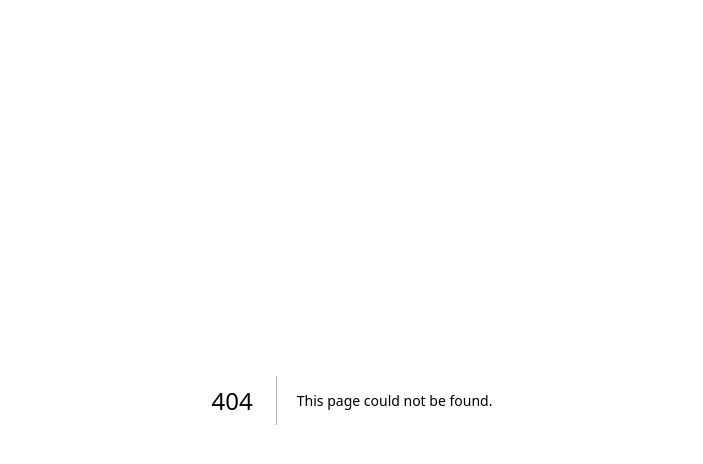
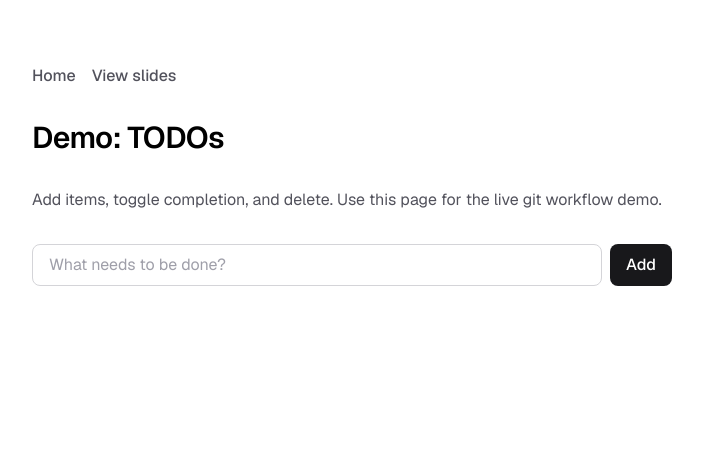
Before and after one commit to Jonhyog/git-workflow, a Next.js app: page /git-workflow/demo in a window 1280 px wide. Before the commit this address had no page. Shown: the top 464 px of the page, without its empty margins (288-991 px from the left). Built offline with nearby package versions, Linux system fonts and the light colour scheme.

Commit message:
feat: add demo route

```diff
--- /dev/null
+++ b/app/demo/TodoInput.tsx
@@ -0,0 +1,46 @@
+"use client";
+
+import { useState, useCallback } from "react";
+
+export type TodoInputProps = {
+  onAdd: (text: string) => void;
+};
+
+export default function TodoInput({ onAdd }: TodoInputProps) {
+  const [value, setValue] = useState("");
+
+  const handleChange = useCallback((e: React.ChangeEvent<HTMLInputElement>) => {
+    setValue(e.target.value);
+  }, []);
+
+  const handleSubmit = useCallback(
+    (e: React.SubmitEvent<HTMLFormElement>) => {
+      e.preventDefault();
+      const trimmed = value.trim();
+      if (trimmed) {
+        onAdd(trimmed);
+        setValue("");
+      }
+    },
+    [value, onAdd]
+  );
+
+  return (
+    <form onSubmit={handleSubmit} className="flex gap-2">
+      <input
+        type="text"
+        value={value}
+        onChange={handleChange}
+        placeholder="What needs to be done?"
+        className="flex-1 rounded-lg border border-zinc-300 dark:border-zinc-600 bg-white dark:bg-zinc-900 px-4 py-2 text-zinc-900 dark:text-zinc-100 placeholder:text-zinc-400 dark:placeholder:text-zinc-500 focus:outline-none focus:ring-2 focus:ring-zinc-400 dark:focus:ring-zinc-500"
+        aria-label="New todo text"
+      />
+      <button
+        type="submit"
+        className="rounded-lg bg-zinc-900 dark:bg-zinc-100 px-4 py-2 font-medium text-white dark:text-zinc-900 hover:bg-zinc-800 dark:hover:bg-zinc-200"
+      >
+        Add
+      </button>
+    </form>
+  );
+}
--- /dev/null
+++ b/app/demo/TodoItem.tsx
@@ -0,0 +1,54 @@
+"use client";
+
+import { useCallback } from "react";
+
+export type TodoItemProps = {
+  id: string;
+  text: string;
+  completed: boolean;
+  onToggle: (id: string) => void;
+  onDelete: (id: string) => void;
+};
+
+export default function TodoItem({
+  id,
+  text,
+  completed,
+  onToggle,
+  onDelete,
+}: TodoItemProps) {
+  const handleToggle = useCallback(() => {
+    onToggle(id);
+  }, [id, onToggle]);
+
+  const handleDelete = useCallback(() => {
+    onDelete(id);
+  }, [id, onDelete]);
+
+  return (
+    <li className="flex items-center gap-3 rounded-lg border border-zinc-200 dark:border-zinc-700 bg-white dark:bg-zinc-900 px-4 py-3">
+      <input
+        type="checkbox"
+        checked={completed}
+        onChange={handleToggle}
+        className="h-4 w-4 rounded border-zinc-300 dark:border-zinc-600"
+        aria-label={`Mark "${text}" as ${completed ? "incomplete" : "complete"}`}
+      />
+      <span
+        className={`flex-1 text-zinc-900 dark:text-zinc-100 ${
+          completed ? "line-through text-zinc-500 dark:text-zinc-400" : ""
+        }`}
+      >
+        {text}
+      </span>
+      <button
+        type="button"
+        onClick={handleDelete}
+        className="rounded px-2 py-1 text-sm font-medium text-red-600 hover:bg-red-50 dark:text-red-400 dark:hover:bg-red-950"
+        aria-label={`Delete "${text}"`}
+      >
+        Delete
+      </button>
+    </li>
+  );
+}
--- /dev/null
+++ b/app/demo/TodoList.tsx
@@ -0,0 +1,76 @@
+"use client";
+
+import { useState, useCallback } from "react";
+import TodoItem from "./TodoItem";
+import TodoInput from "./TodoInput";
+
+export type Todo = {
+  id: string;
+  text: string;
+  completed: boolean;
+};
+
+function createId() {
+  return crypto.randomUUID?.() ?? Date.now().toString();
+}
+
+export default function TodoList() {
+  const [todos, setTodos] = useState<Todo[]>([]);
+
+  const addTodo = useCallback((text: string) => {
+    setTodos((prev) => [
+      ...prev,
+      { id: createId(), text, completed: false },
+    ]);
+  }, []);
+
+  const toggleTodo = useCallback((id: string) => {
+    setTodos((prev) =>
+      prev.map((t) => (t.id === id ? { ...t, completed: !t.completed } : t))
+    );
+  }, []);
+
+  const deleteTodo = useCallback((id: string) => {
+    setTodos((prev) => prev.filter((t) => t.id !== id));
+  }, []);
+
+  // TODO: implement clearCompleted - remove all todos where completed === true
+  const clearCompleted = useCallback(() => {
+    // No-op for live demo
+  }, []);
+
+  const completedCount = todos.filter((t) => t.completed).length + 1;
+  const totalCount = todos.length;
+
+  return (
+    <div className="flex flex-col gap-4">
+      <TodoInput onAdd={addTodo} />
+      {totalCount > 0 && (
+        <>
+          <p className="text-sm text-zinc-600 dark:text-zinc-400">
+            {completedCount} of {totalCount} completed
+          </p>
+          <button
+            type="button"
+            onClick={clearCompleted}
+            className="self-start rounded-lg border border-zinc-300 dark:border-zinc-600 px-3 py-1.5 text-sm font-medium text-zinc-700 dark:text-zinc-300 hover:bg-zinc-100 dark:hover:bg-zinc-800"
+          >
+            Clear completed
+          </button>
+        </>
+      )}
+      <ul className="flex flex-col gap-2">
+        {todos.map((todo) => (
+          <TodoItem
+            key={todo.id}
+            id={todo.id}
+            text={todo.text}
+            completed={todo.completed}
+            onToggle={toggleTodo}
+            onDelete={deleteTodo}
+          />
+        ))}
+      </ul>
+    </div>
+  );
+}
--- /dev/null
+++ b/app/demo/page.tsx
@@ -0,0 +1,35 @@
+"use client";
+
+import Link from "next/link";
+import TodoList from "./TodoList";
+
+export default function ExamplePage() {
+  return (
+    <div className="flex min-h-screen items-center justify-center bg-zinc-50 font-sans dark:bg-black">
+      <main className="flex min-h-screen w-full max-w-3xl flex-col gap-8 py-16 px-8 bg-white dark:bg-black sm:px-16">
+        <nav className="flex gap-4 text-base font-medium">
+          <Link
+            href="/"
+            className="text-zinc-600 hover:text-zinc-900 dark:text-zinc-400 dark:hover:text-zinc-100"
+          >
+            Home
+          </Link>
+          <Link
+            href="/slides"
+            className="text-zinc-600 hover:text-zinc-900 dark:text-zinc-400 dark:hover:text-zinc-100"
+          >
+            View slides
+          </Link>
+        </nav>
+        <h1 className="text-3xl font-semibold tracking-tight text-black dark:text-zinc-50">
+          Demo: TODOs
+        </h1>
+        <p className="text-zinc-600 dark:text-zinc-400">
+          Add items, toggle completion, and delete. Use this page for the live
+          git workflow demo.
+        </p>
+        <TodoList />
+      </main>
+    </div>
+  );
+}
--- a/app/page.tsx
+++ b/app/page.tsx
@@ -42,6 +42,12 @@ export default function Home() {
           >
             View slides
           </Link>
+          <Link
+            className="flex h-12 w-full items-center justify-center rounded-full border border-solid border-black/[.08] px-5 transition-colors hover:border-transparent hover:bg-black/[.04] dark:border-white/[.145] dark:hover:bg-[#1a1a1a] md:w-[158px]"
+            href="/demo"
+          >
+            Demo (TODOs)
+          </Link>
           <a
             className="flex h-12 w-full items-center justify-center gap-2 rounded-full bg-foreground px-5 text-background transition-colors hover:bg-[#383838] dark:hover:bg-[#ccc] md:w-[158px]"
             href="https://nextjs.org/docs?utm_source=create-next-app&utm_medium=appdir-template-tw&utm_campaign=create-next-app"
```
